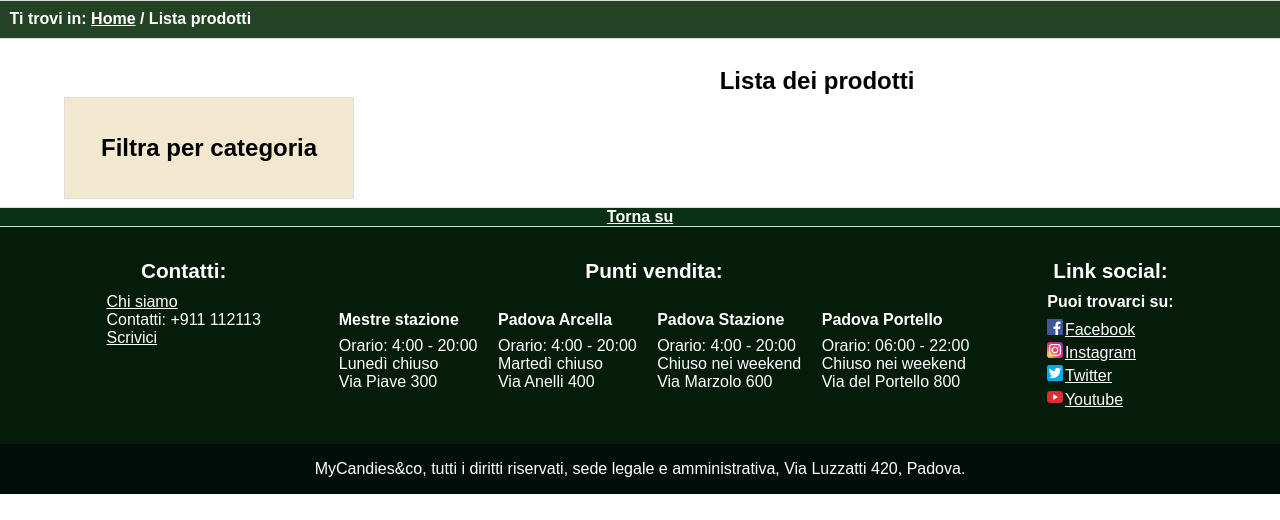
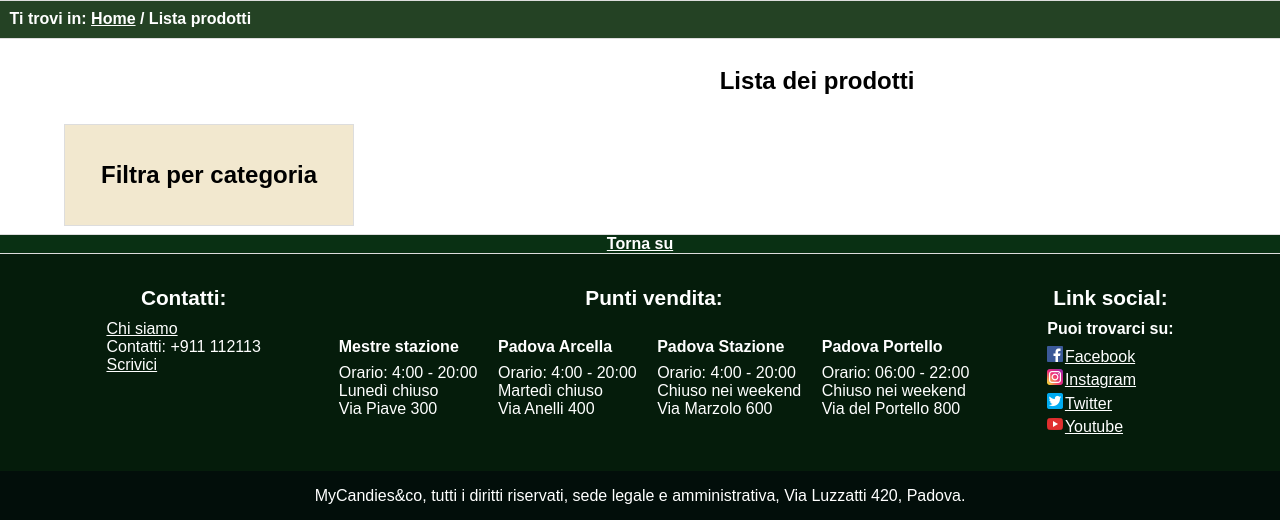
Before and after one commit to MatteoSinigaglia/MyCandies, a PHP site: page /backend/listaProdotti.php in a window 1280 px wide. Shown: the part 129-649 px from the top of the page. Run offline with PHP 8.4, Linux system fonts and the light colour scheme; data that the repository does not hold is empty.

Commit message:
fix posizione filtri

```diff
--- a/frontend/style.css
+++ b/frontend/style.css
@@ -432,7 +432,7 @@ max-width: 20%;
 padding: 1.5em;
 border: 1px solid #DDD;
 background-color: #F2E8CF;
-margin-top: 4.5%;
+margin-top: 5.3em;
 margin-left: 5%;
 }
 #filters a{
```
